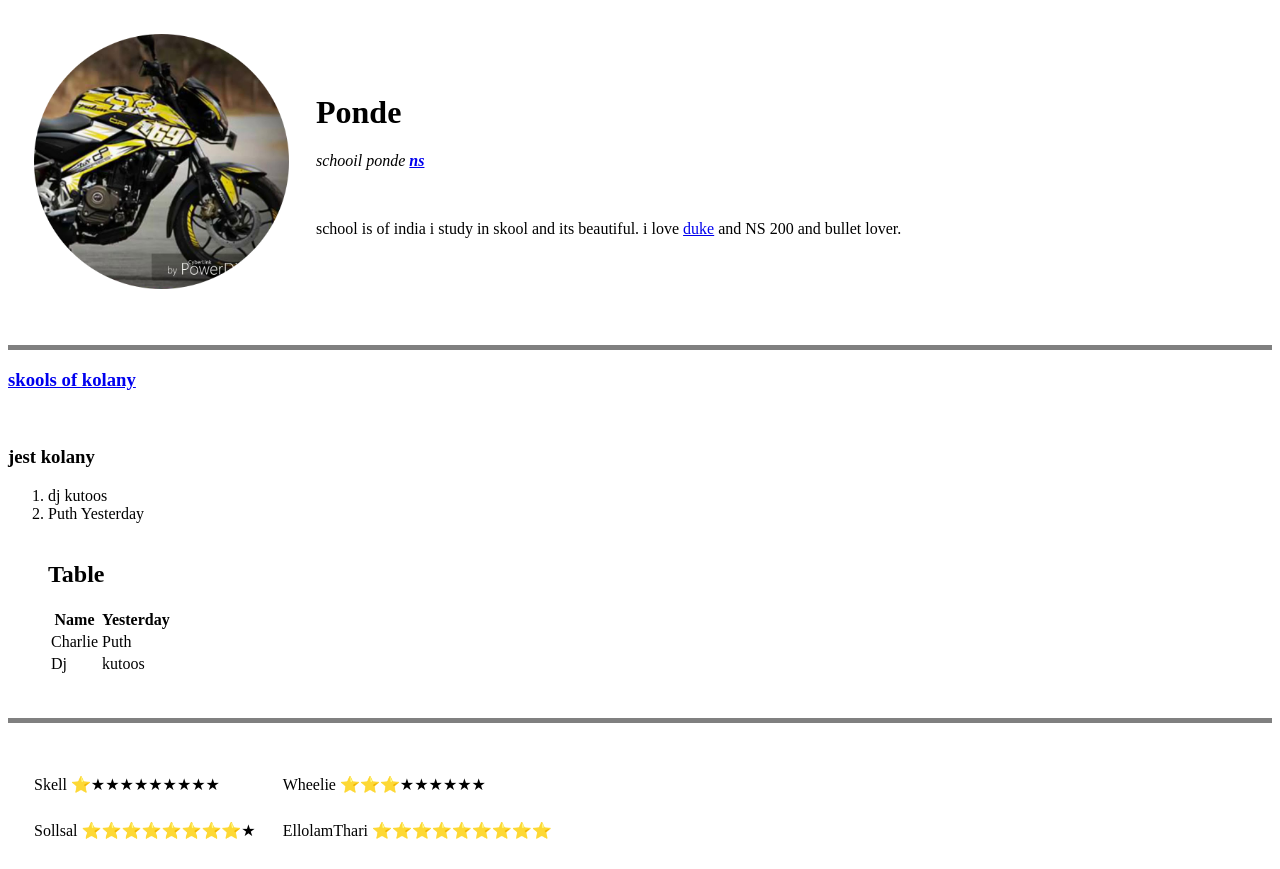
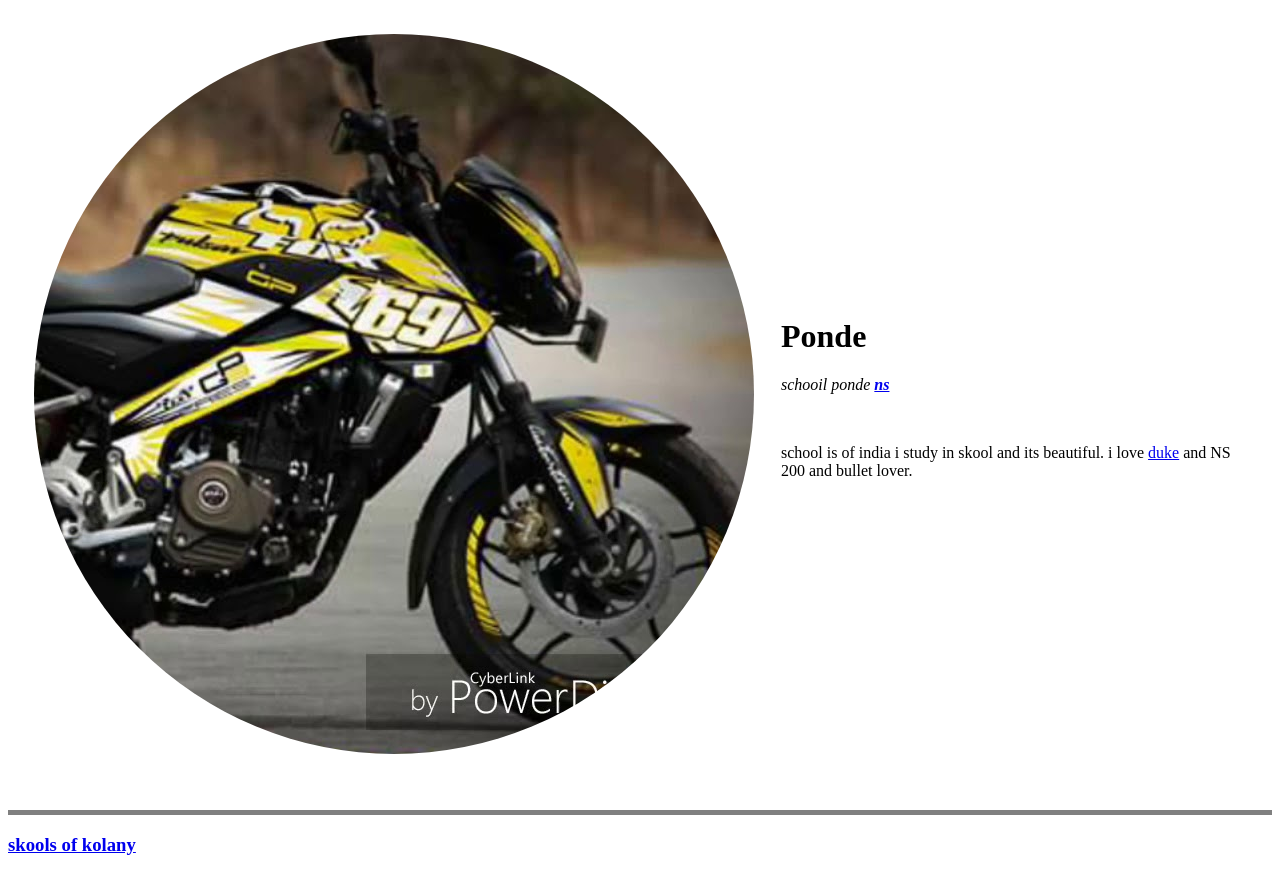
Before and after one commit to LagNoob/kolany, a plain HTML site: page index.html in a window 1280 px wide. Shown: the top 869 px of the page. Drawn offline with Linux system fonts and the light colour scheme.

Commit message:
Update index.html

```diff
--- a/index.html
+++ b/index.html
@@ -9,7 +9,7 @@
 <body>
   <table cellspacing="25">
     <tr>
-      <td><img src="images/NS.png" alt="image of india" height="255"></td>
+      <td><img src="images/NS.png" alt="image of india"></td>
       <td><h1>Ponde</h1><p><em>schooil ponde <strong><a href="https://www.bikewale.com/bajaj-bikes/pulsar-ns/">ns</a></strong></em></p>
       <br>
       <p>school is of india i study in skool and its beautiful.
```
